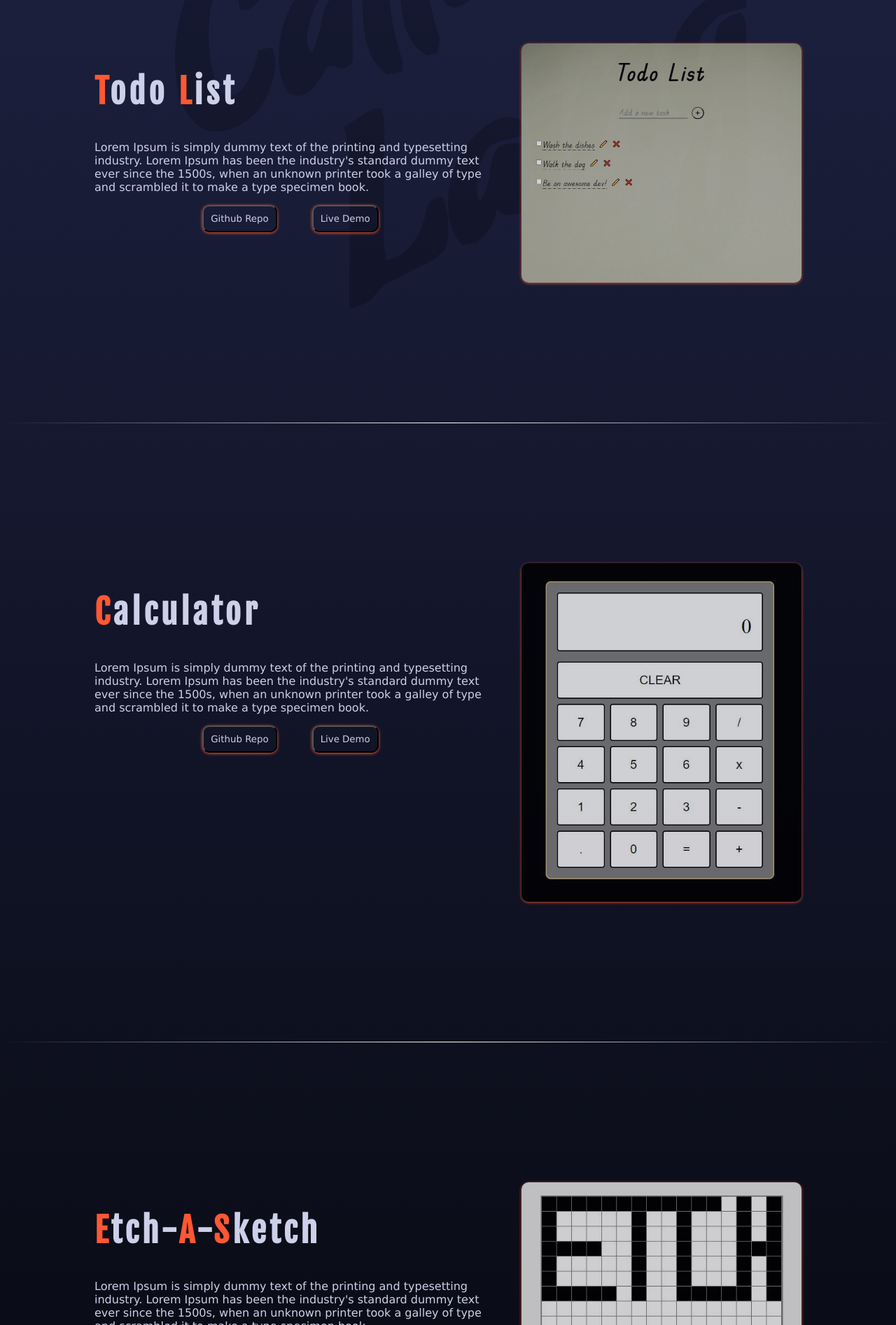
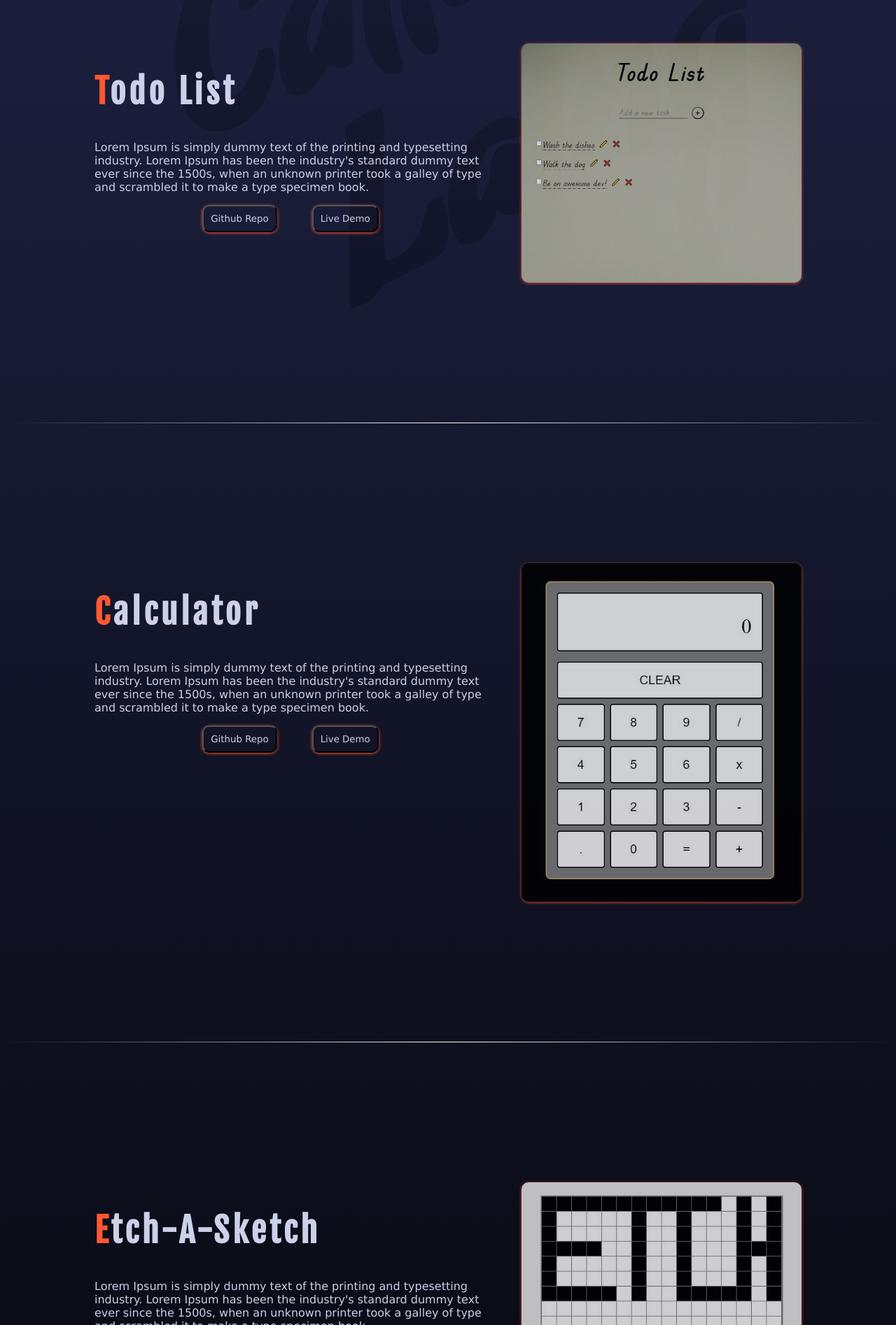
Before and after one commit to callum-laing/sv-portfolio, a SvelteKit app: page /projects in a window 1280 px wide. Shown: the part 306-2200 px from the top of the page at 70% size. Built offline with nearby package versions, Linux system fonts and the light colour scheme.

Commit message:
removed spans from h2 styling and used css

```diff
--- a/src/routes/projects/+page.svelte
+++ b/src/routes/projects/+page.svelte
@@ -89,7 +89,7 @@
 <div class="projects-grid">
 	<div class="proj-one">
 		<div class="proj-text">
-			<h2><span>T</span>odo <span>L</span>ist</h2>
+			<h2>Todo List</h2>
 			<p>
 				Lorem Ipsum is simply dummy text of the printing and typesetting industry. Lorem Ipsum has
 				been the industry's standard dummy text ever since the 1500s, when an unknown printer took a
@@ -111,7 +111,7 @@
 
 	<div class="proj-two">
 		<div class="proj-text">
-			<h2><span>C</span>alculator</h2>
+			<h2>Calculator</h2>
 			<p>
 				Lorem Ipsum is simply dummy text of the printing and typesetting industry. Lorem Ipsum has
 				been the industry's standard dummy text ever since the 1500s, when an unknown printer took a
@@ -133,7 +133,7 @@
 
 	<div class="proj-two">
 		<div class="proj-text">
-			<h2><span>E</span>tch-<span>A</span>-<span>S</span>ketch</h2>
+			<h2>Etch-A-Sketch</h2>
 			<p>
 				Lorem Ipsum is simply dummy text of the printing and typesetting industry. Lorem Ipsum has
 				been the industry's standard dummy text ever since the 1500s, when an unknown printer took a
@@ -226,6 +226,11 @@
 	i {
 		color: #ccd0e8;
 	}
+
+	h2::first-letter {
+		color: #ff5733;
+	}
+
 	p,
 	a {
 		font-family: verdana;
```
